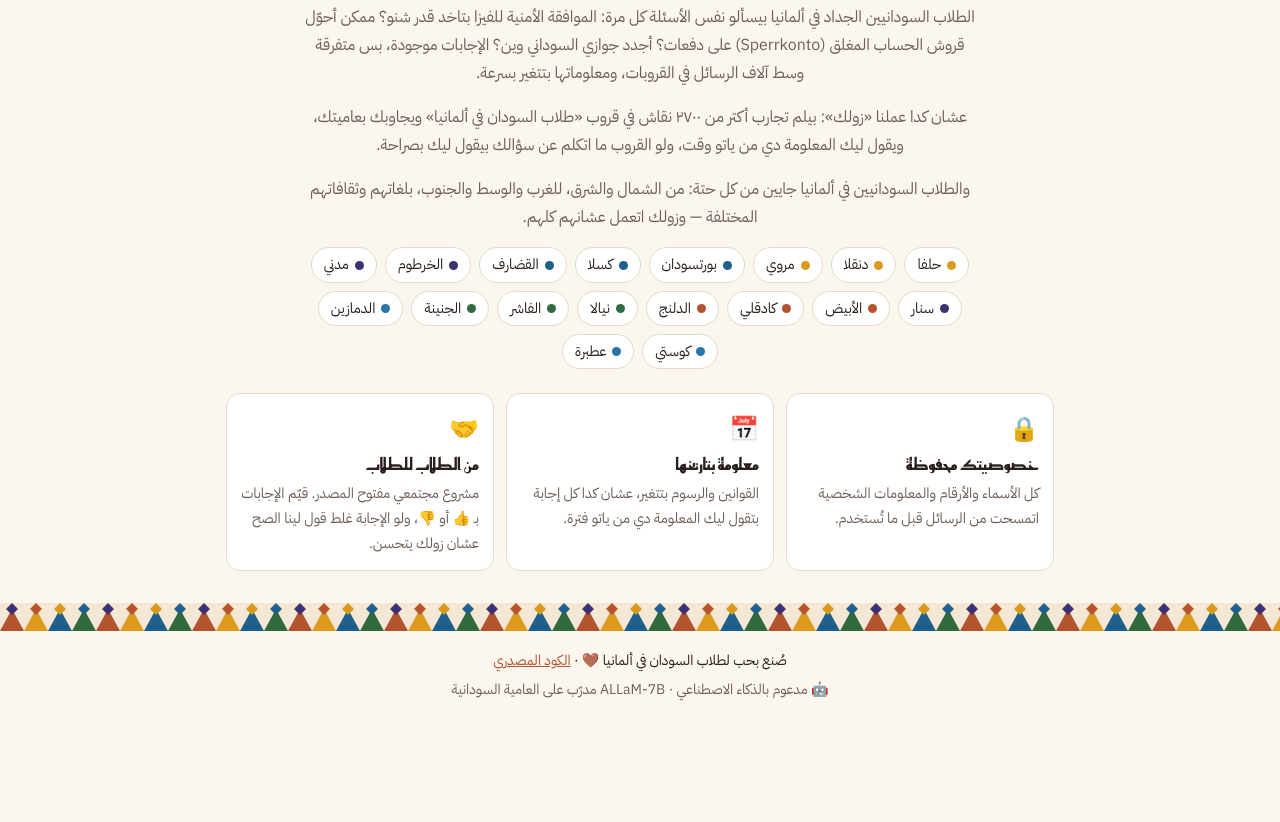
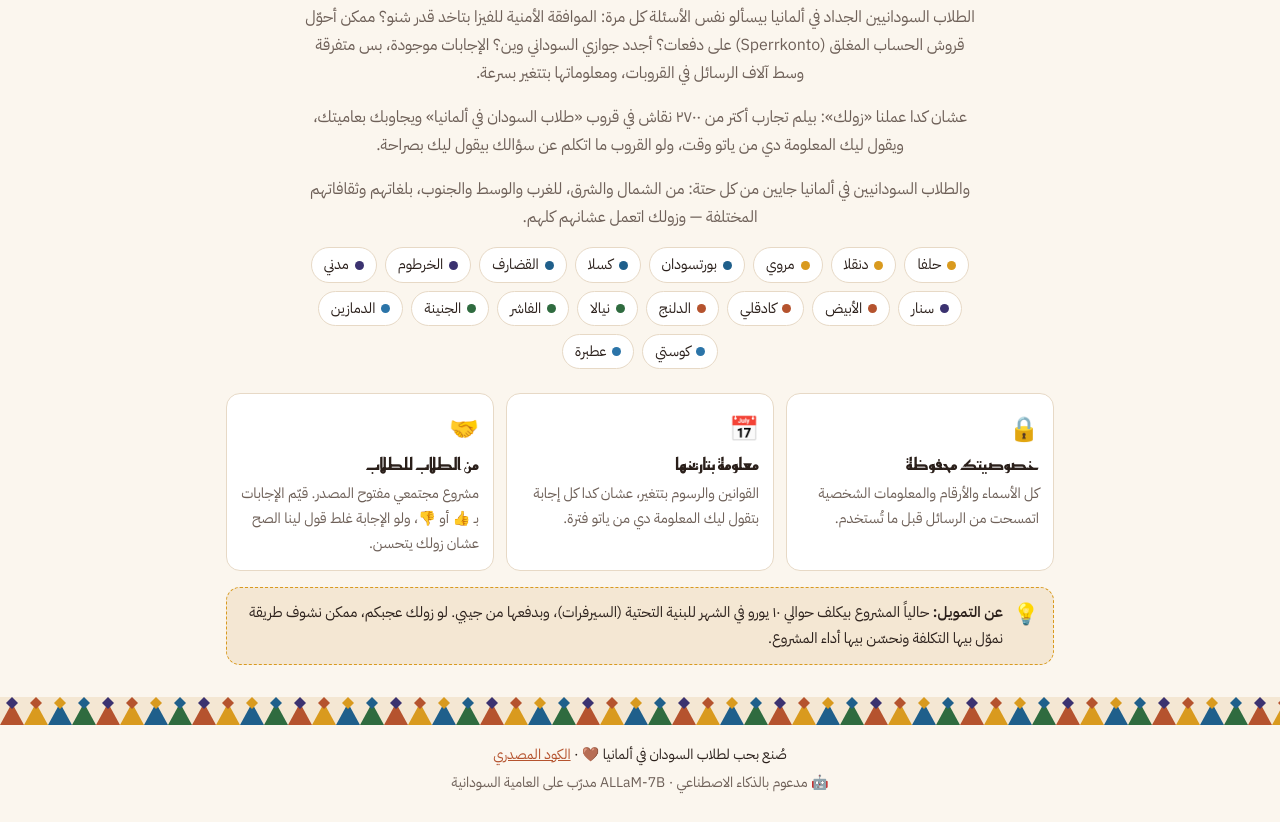
Before and after one commit to ibrahimssd/zolak, a plain HTML site: page web/index.html in a window 1280 px wide. Shown: the part 1146-1968 px from the top of the page. Before the commit the page ends 1875 px from the top, so only its background shows below. Drawn offline with Linux system fonts and the light colour scheme.

Commit message:
Web: note on funding (about 10 EUR a month, paid by the maintainer)

```diff
--- a/web/index.html
+++ b/web/index.html
@@ -239,6 +239,11 @@
       <div><span aria-hidden="true">📅</span><h3>معلومة بتاريخها</h3><p>القوانين والرسوم بتتغير، عشان كدا كل إجابة بتقول ليك المعلومة دي من ياتو فترة.</p></div>
       <div><span aria-hidden="true">🤝</span><h3>من الطلاب للطلاب</h3><p>مشروع مجتمعي مفتوح المصدر. قيّم الإجابات بـ 👍 أو 👎، ولو الإجابة غلط قول لينا الصح عشان زولك يتحسن.</p></div>
     </div>
+    <div class="funding">
+      <span aria-hidden="true">💡</span>
+      <p><strong>عن التمويل:</strong> حالياً المشروع بيكلف حوالي ١٠ يورو في الشهر للبنية التحتية (السيرفرات)، وبدفعها من
+        جيبي. لو زولك عجبكم، ممكن نشوف طريقة نموّل بيها التكلفة ونحسّن بيها أداء المشروع.</p>
+    </div>
   </section>
 
   <svg class="band" aria-hidden="true"><rect width="100%" height="100%" fill="url(#nubian)"/></svg>
--- a/web/style.css
+++ b/web/style.css
@@ -180,6 +180,12 @@ textarea:focus { border-color: var(--accent); }
 .pillars span { font-size: 1.5rem; }
 .pillars h3 { margin: 4px 0; font-size: 1.05rem; }
 .pillars p { margin: 0; color: var(--muted); font-size: .9rem; }
+.funding {
+  display: flex; gap: 10px; align-items: flex-start; margin: 16px auto 0; padding: 12px 14px; text-align: start;
+  background: var(--sand); border: 1px dashed var(--sun); border-radius: 14px;
+}
+.funding span { font-size: 1.3rem; line-height: 1.4; }
+.funding p { margin: 0; font-size: .92rem; }
 
 /* footer */
 .foot { text-align: center; padding: 14px 16px 22px; font-size: .88rem; }
```
